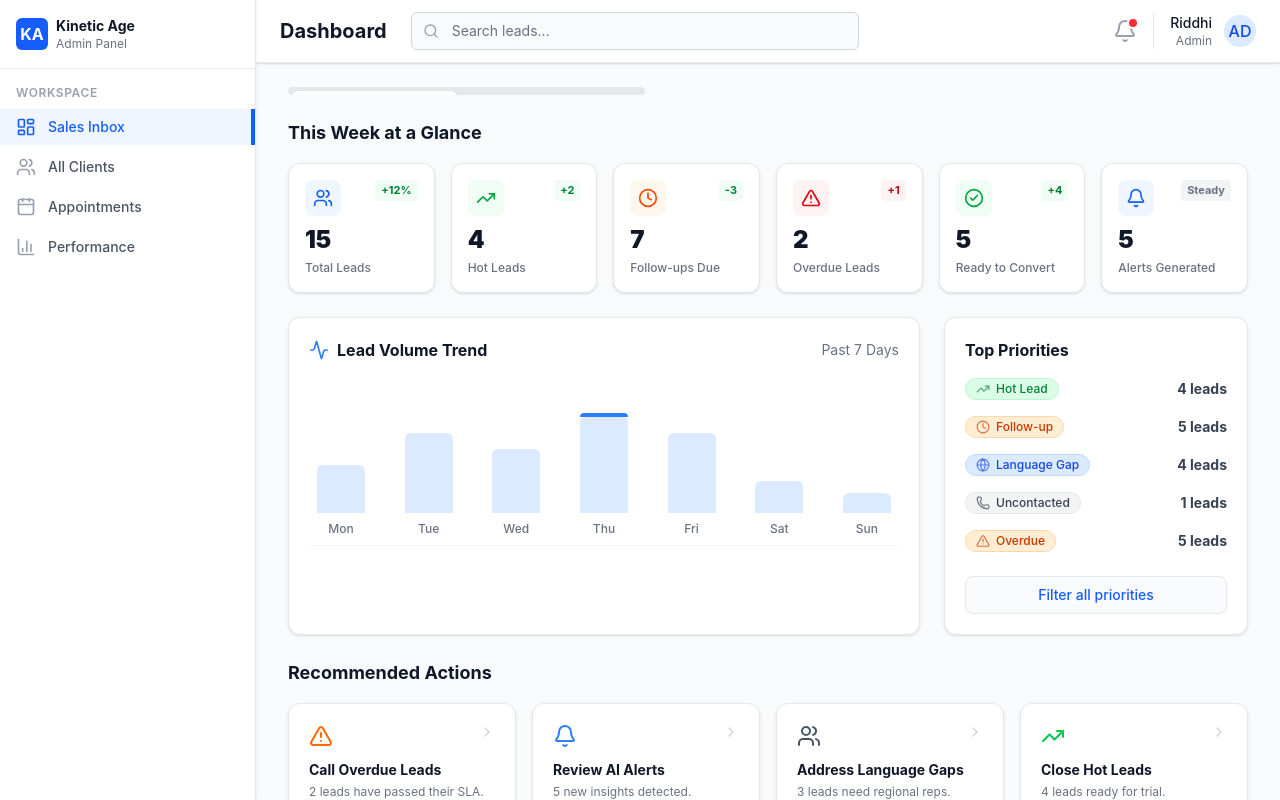
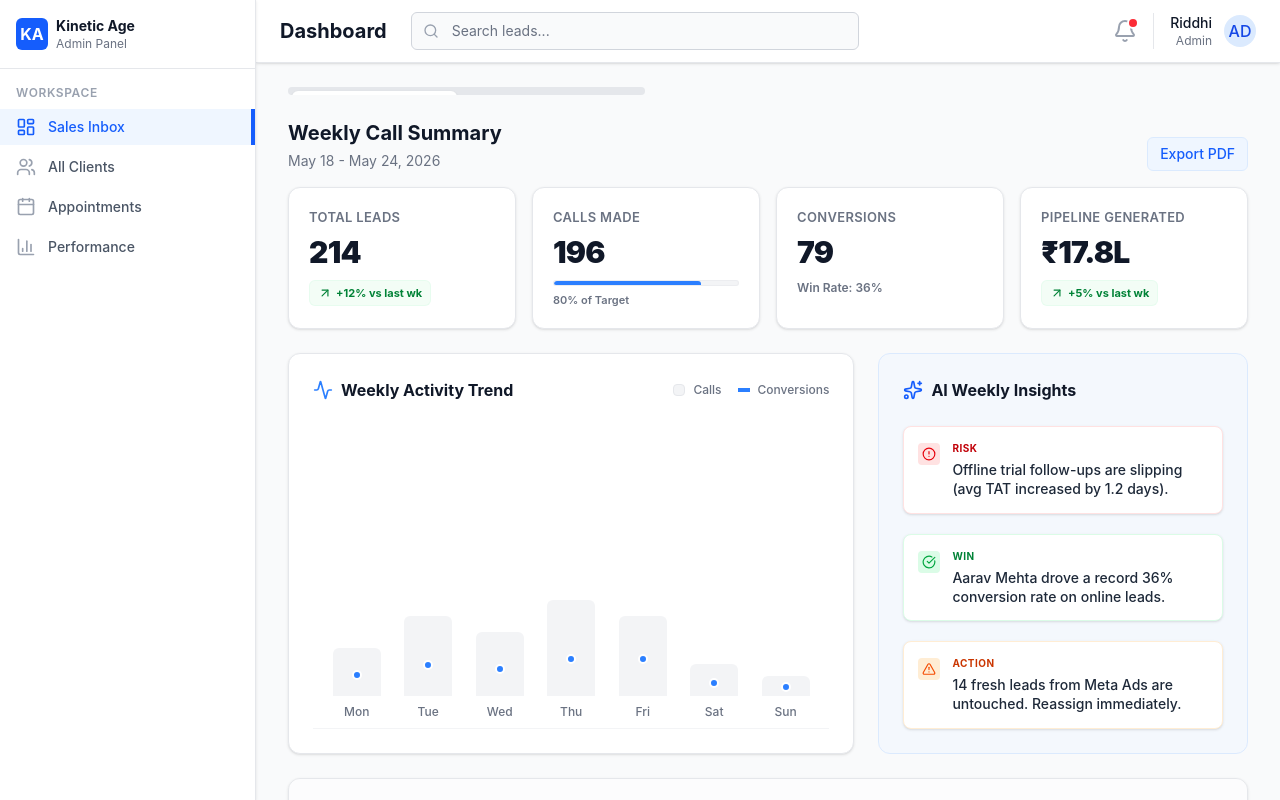
Before and after one commit to vidula18/kinetic-dashboard, a React (Vite) app: page / in a window 1280 px wide. Built offline with nearby package versions, Linux system fonts and the light colour scheme.

Commit message:
Redesign Weekly Summary Tab UX/UI

```diff
--- a/src/App.tsx
+++ b/src/App.tsx
@@ -9,7 +9,6 @@ import { QuickFilterBar } from './components/QuickFilterBar';
 import { AIAlertsTable } from './components/AIAlertsTable';
 import { FreshLeadsTable } from './components/FreshLeadsTable';
 import { WeeklySummary } from './components/WeeklySummary';
-import { MOCK_ALERTS } from './data/mockAlerts';
 
 export default function App() {
   const [activeTab, setActiveTab] = useState<'WeeklySummary' | 'Alerts' | 'Leads'>('WeeklySummary');
@@ -143,11 +142,7 @@ export default function App() {
         </div>
 
         {activeTab === 'WeeklySummary' && (
-          <WeeklySummary
-            leads={MOCK_LEADS}
-            alerts={MOCK_ALERTS}
-            onNavigateToTab={setActiveTab}
-          />
+          <WeeklySummary />
         )}
 
         {activeTab === 'Leads' && (
--- a/src/components/WeeklySummary.tsx
+++ b/src/components/WeeklySummary.tsx
@@ -1,133 +1,168 @@
-import { TrendingUp, Users, Clock, AlertTriangle, CheckCircle2, ChevronRight, Activity, Bell } from 'lucide-react';
-import { LabelPill } from './LabelPill';
-import { MOCK_LABELS } from '../data/labelConfig';
-import type { Lead } from '../data/mockLeads';
-import type { Alert } from '../data/mockAlerts';
+import { ArrowUpRight, ArrowDownRight, Sparkles, AlertCircle, CheckCircle, AlertTriangle, Activity } from 'lucide-react';
 
-interface WeeklySummaryProps {
-  leads: Lead[];
-  alerts: Alert[];
-  onNavigateToTab: (tab: 'Alerts' | 'Leads') => void;
-}
-
-export function WeeklySummary({ leads, alerts, onNavigateToTab }: WeeklySummaryProps) {
+export function WeeklySummary() {
   // Mock data for weekly trend
   const trendDays = [
-    { day: 'Mon', count: 12, height: 'h-12' },
-    { day: 'Tue', count: 19, height: 'h-20' },
-    { day: 'Wed', count: 15, height: 'h-16' },
-    { day: 'Thu', count: 24, height: 'h-24' },
-    { day: 'Fri', count: 18, height: 'h-20' },
-    { day: 'Sat', count: 8, height: 'h-8' },
-    { day: 'Sun', count: 5, height: 'h-5' },
+    { day: 'Mon', calls: 12, conversions: 4, height: 'h-12' },
+    { day: 'Tue', calls: 19, conversions: 6, height: 'h-20' },
+    { day: 'Wed', calls: 15, conversions: 5, height: 'h-16' },
+    { day: 'Thu', calls: 24, conversions: 8, height: 'h-24' },
+    { day: 'Fri', calls: 18, conversions: 7, height: 'h-20' },
+    { day: 'Sat', calls: 8, conversions: 2, height: 'h-8' },
+    { day: 'Sun', calls: 5, conversions: 1, height: 'h-5' },
+  ];
+
+  const teamPerformance = [
+    { name: 'Aarav Mehta', role: 'Sales', leads: 24, calls: 24, conversions: 8, winRate: 33, note: 'Strong discovery, weak trial push' },
+    { name: 'Priya Nair', role: 'Sales', leads: 18, calls: 18, conversions: 6, winRate: 33, note: 'Warm, empathetic calls' },
+    { name: 'Rohan Gupta', role: 'FSE', leads: 15, calls: 15, conversions: 9, winRate: 60, note: 'Thorough assessments' },
+    { name: 'Sneha Iyer', role: 'FSE', leads: 12, calls: 12, conversions: 7, winRate: 58, note: 'Needs clear next steps' },
   ];
 
   return (
     <div className="mx-4 sm:mx-6 lg:mx-8 mb-12 mt-4 space-y-6">
 
-      {/* 1. Summary Metrics */}
+      {/* 1. Band 1: Top KPI Strip */}
       <section>
-        <h2 className="text-lg font-bold text-gray-900 mb-4">This Week at a Glance</h2>
-        <div className="grid grid-cols-2 md:grid-cols-3 lg:grid-cols-6 gap-4">
-          <MetricCard title="Total Leads" value={leads.length.toString()} icon={Users} trend="+12%" trendUp={true} />
-          <MetricCard title="Hot Leads" value="4" icon={TrendingUp} trend="+2" trendUp={true} color="green" />
-          <MetricCard title="Follow-ups Due" value="7" icon={Clock} trend="-3" trendUp={true} color="orange" />
-          <MetricCard title="Overdue Leads" value="2" icon={AlertTriangle} trend="+1" trendUp={false} color="red" />
-          <MetricCard title="Ready to Convert" value="5" icon={CheckCircle2} trend="+4" trendUp={true} color="green" />
-          <MetricCard title="Alerts Generated" value={alerts.length.toString()} icon={Bell} trend="Steady" color="blue" />
+        <div className="flex justify-between items-end mb-4">
+          <div>
+            <h2 className="text-xl font-bold text-gray-900">Weekly Call Summary</h2>
+            <p className="text-sm text-gray-500 mt-1">May 18 - May 24, 2026</p>
+          </div>
+          <button className="text-sm font-medium text-blue-600 hover:text-blue-700 bg-blue-50 px-3 py-1.5 rounded-md transition-colors border border-blue-100">
+            Export PDF
+          </button>
+        </div>
+
+        <div className="grid grid-cols-1 sm:grid-cols-2 lg:grid-cols-4 gap-4">
+          <MetricCard title="Total Leads" value="214" trend="+12% vs last wk" trendUp={true} color="blue" />
+          <MetricCard title="Calls Made" value="196" subtext="80% of Target" progress={80} color="blue" />
+          <MetricCard title="Conversions" value="79" subtext="Win Rate: 36%" color="green" />
+          <MetricCard title="Pipeline Generated" value="₹17.8L" trend="+5% vs last wk" trendUp={true} color="purple" />
         </div>
       </section>
 
-      <div className="grid grid-cols-1 lg:grid-cols-3 gap-6">
+      {/* 2. Band 2: Trends & AI Insights */}
+      <div className="grid grid-cols-1 lg:grid-cols-5 gap-6">
 
-        {/* 2. Trend / Activity Section */}
-        <section className="bg-white rounded-xl shadow-sm border border-gray-200 p-5 lg:col-span-2">
+        {/* Left Column: Visual Trend Chart (3 cols) */}
+        <section className="bg-white rounded-xl shadow-sm border border-gray-200 p-6 lg:col-span-3 flex flex-col">
           <div className="flex justify-between items-center mb-6">
             <h3 className="text-base font-bold text-gray-900 flex items-center">
-              <Activity className="w-5 h-5 mr-2 text-blue-500" /> Lead Volume Trend
+              <Activity className="w-5 h-5 mr-2 text-blue-500" /> Weekly Activity Trend
             </h3>
-            <span className="text-sm text-gray-500">Past 7 Days</span>
+            <div className="flex items-center space-x-4 text-xs font-medium text-gray-500">
+              <div className="flex items-center"><span className="w-3 h-3 rounded-sm bg-gray-100 border border-gray-200 mr-2"></span>Calls</div>
+              <div className="flex items-center"><span className="w-3 h-1 bg-blue-500 mr-2"></span>Conversions</div>
+            </div>
           </div>
 
-          <div className="flex items-end justify-between h-40 pt-4 border-b border-gray-100 pb-2 px-2">
+          <div className="flex items-end justify-between flex-1 pt-4 border-b border-gray-100 pb-2 px-2 relative mt-4">
             {trendDays.map((stat, idx) => (
-              <div key={idx} className="flex flex-col items-center gap-2 group">
-                <span className="text-xs font-bold text-gray-400 opacity-0 group-hover:opacity-100 transition-opacity">
-                  {stat.count}
-                </span>
-                <div className={`w-8 sm:w-12 bg-blue-100 hover:bg-blue-500 rounded-t-md transition-colors ${stat.height} relative`}>
-                  {idx === 3 && ( // Highlight peak day
-                    <div className="absolute -top-1 left-0 w-full h-1 bg-blue-500 rounded-t-md"></div>
-                  )}
+              <div key={idx} className="flex flex-col items-center gap-2 w-full group">
+                <div className="relative w-full flex justify-center">
+                   {/* Bar for calls */}
+                   <div className={`w-8 sm:w-12 bg-gray-100 rounded-t-md relative ${stat.height} group-hover:bg-gray-200 transition-colors`}>
+                     {/* Floating tooltip for values */}
+                     <div className="absolute -top-8 left-1/2 -translate-x-1/2 bg-gray-800 text-white text-[10px] font-bold py-1 px-2 rounded opacity-0 group-hover:opacity-100 transition-opacity whitespace-nowrap pointer-events-none z-20">
+                       {stat.calls} Calls, {stat.conversions} Conv
+                     </div>
+                   </div>
+                   {/* Dot for conversions overlaying the bar */}
+                   <div
+                     className="absolute left-1/2 -translate-x-1/2 w-2.5 h-2.5 rounded-full bg-blue-500 border-2 border-white z-10"
+                     style={{ bottom: `${(stat.conversions / stat.calls) * 100}%` }}
+                   ></div>
                 </div>
                 <span className="text-xs font-medium text-gray-500">{stat.day}</span>
               </div>
             ))}
+
+            {/* Fake SVG line connecting conversion dots to simulate a combo chart */}
+            <svg className="absolute inset-0 w-full h-full pointer-events-none pb-8" preserveAspectRatio="none">
+              {/* Very rough approximation curve for visual flair only */}
+              <path d="M 7% 85% L 21% 75% L 35% 80% L 50% 65% L 64% 70% L 78% 90% L 93% 95%" fill="none" stroke="#3b82f6" strokeWidth="2" strokeDasharray="4 4" className="opacity-40" />
+            </svg>
           </div>
         </section>
 
-        {/* 3. Priority Breakdown */}
-        <section className="bg-white rounded-xl shadow-sm border border-gray-200 p-5">
-          <h3 className="text-base font-bold text-gray-900 mb-4">Top Priorities</h3>
-          <div className="space-y-4">
-            {MOCK_LABELS.slice(0, 5).map((label, idx) => {
-              const Icon = label.icon;
-              return (
-                <div key={idx} className="flex items-center justify-between">
-                  <div className="flex items-center">
-                    <LabelPill color={label.color}>
-                      <Icon className="w-3.5 h-3.5 mr-1.5 opacity-70" />
-                      {label.text}
-                    </LabelPill>
-                  </div>
-                  <span className="text-sm font-bold text-gray-700">
-                    {Math.floor(Math.random() * 5) + 1} leads
-                  </span>
-                </div>
-              );
-            })}
+        {/* Right Column: AI Insights (2 cols) */}
+        <section className="bg-blue-50/50 rounded-xl border border-blue-100 p-6 lg:col-span-2">
+          <div className="flex items-center mb-6">
+            <Sparkles className="w-5 h-5 text-blue-600 mr-2" />
+            <h3 className="text-base font-bold text-gray-900">AI Weekly Insights</h3>
           </div>
-          <button
-            onClick={() => onNavigateToTab('Leads')}
-            className="w-full mt-6 py-2 px-4 bg-gray-50 hover:bg-gray-100 text-sm font-medium text-blue-600 rounded-lg transition-colors border border-gray-200"
-          >
-            Filter all priorities
-          </button>
+
+          <div className="space-y-5">
+            <div className="flex items-start bg-white p-3.5 rounded-lg border border-red-100 shadow-sm">
+              <div className="p-1 bg-red-100 rounded text-red-600 mt-0.5 mr-3 flex-shrink-0">
+                <AlertCircle className="w-3.5 h-3.5" />
+              </div>
+              <div>
+                <span className="text-[10px] font-bold text-red-700 uppercase tracking-wider block mb-1">Risk</span>
+                <p className="text-sm text-gray-800 leading-snug font-medium">Offline trial follow-ups are slipping (avg TAT increased by 1.2 days).</p>
+              </div>
+            </div>
+
+            <div className="flex items-start bg-white p-3.5 rounded-lg border border-green-100 shadow-sm">
+              <div className="p-1 bg-green-100 rounded text-green-600 mt-0.5 mr-3 flex-shrink-0">
+                <CheckCircle className="w-3.5 h-3.5" />
+              </div>
+              <div>
+                <span className="text-[10px] font-bold text-green-700 uppercase tracking-wider block mb-1">Win</span>
+                <p className="text-sm text-gray-800 leading-snug font-medium">Aarav Mehta drove a record 36% conversion rate on online leads.</p>
+              </div>
+            </div>
+
+            <div className="flex items-start bg-white p-3.5 rounded-lg border border-orange-100 shadow-sm">
+              <div className="p-1 bg-orange-100 rounded text-orange-600 mt-0.5 mr-3 flex-shrink-0">
+                <AlertTriangle className="w-3.5 h-3.5" />
+              </div>
+              <div>
+                <span className="text-[10px] font-bold text-orange-700 uppercase tracking-wider block mb-1">Action</span>
+                <p className="text-sm text-gray-800 leading-snug font-medium">14 fresh leads from Meta Ads are untouched. Reassign immediately.</p>
+              </div>
+            </div>
+          </div>
         </section>
       </div>
 
-      {/* 4. Top Actions */}
-      <section>
-        <h2 className="text-lg font-bold text-gray-900 mb-4">Recommended Actions</h2>
-        <div className="grid grid-cols-1 sm:grid-cols-2 lg:grid-cols-4 gap-4">
-          <ActionBlock
-            title="Call Overdue Leads"
-            desc="2 leads have passed their SLA."
-            icon={AlertTriangle}
-            color="orange"
-            onClick={() => onNavigateToTab('Leads')}
-          />
-          <ActionBlock
-            title="Review AI Alerts"
-            desc={`${alerts.length} new insights detected.`}
-            icon={Bell}
-            color="blue"
-            onClick={() => onNavigateToTab('Alerts')}
-          />
-          <ActionBlock
-            title="Address Language Gaps"
-            desc="3 leads need regional reps."
-            icon={Users}
-            color="gray"
-            onClick={() => onNavigateToTab('Leads')}
-          />
-          <ActionBlock
-            title="Close Hot Leads"
-            desc="4 leads ready for trial."
-            icon={TrendingUp}
-            color="green"
-            onClick={() => onNavigateToTab('Leads')}
-          />
+      {/* 3. Band 3: Team Breakdown */}
+      <section className="bg-white rounded-xl shadow-sm border border-gray-200 overflow-hidden">
+        <div className="px-6 py-5 border-b border-gray-200 flex justify-between items-center bg-gray-50/50">
+          <h3 className="text-base font-bold text-gray-900">Team Performance Breakdown</h3>
+        </div>
+        <div className="overflow-x-auto">
+          <table className="w-full text-left border-collapse">
+            <thead>
+              <tr className="border-b border-gray-200 text-[11px] uppercase tracking-wider text-gray-500 font-bold bg-white">
+                <th className="px-6 py-4">Rep Name</th>
+                <th className="px-6 py-4">Role</th>
+                <th className="px-6 py-4 text-right">Leads Handled</th>
+                <th className="px-6 py-4 text-right">Calls Made</th>
+                <th className="px-6 py-4 text-right">Conversions</th>
+                <th className="px-6 py-4 text-right">Win Rate</th>
+                <th className="px-6 py-4">AI Performance Note</th>
+              </tr>
+            </thead>
+            <tbody className="divide-y divide-gray-100">
+              {teamPerformance.map((rep, idx) => (
+                <tr key={idx} className="hover:bg-gray-50 transition-colors bg-white">
+                  <td className="px-6 py-4 whitespace-nowrap font-bold text-sm text-gray-900">{rep.name}</td>
+                  <td className="px-6 py-4 whitespace-nowrap">
+                    <span className={`text-[11px] font-bold px-2.5 py-1 rounded-full ${rep.role === 'Sales' ? 'bg-blue-50 text-blue-700 border border-blue-100' : 'bg-purple-50 text-purple-700 border border-purple-100'}`}>
+                      {rep.role}
+                    </span>
+                  </td>
+                  <td className="px-6 py-4 whitespace-nowrap text-sm text-gray-600 font-mono text-right">{rep.leads}</td>
+                  <td className="px-6 py-4 whitespace-nowrap text-sm text-gray-600 font-mono text-right">{rep.calls}</td>
+                  <td className="px-6 py-4 whitespace-nowrap text-sm text-gray-900 font-bold font-mono text-right">{rep.conversions}</td>
+                  <td className="px-6 py-4 whitespace-nowrap text-sm text-gray-900 font-bold font-mono text-right">{rep.winRate}%</td>
+                  <td className="px-6 py-4 text-sm text-gray-600 truncate max-w-[200px]" title={rep.note}>{rep.note}</td>
+                </tr>
+              ))}
+            </tbody>
+          </table>
         </div>
       </section>
 
@@ -135,63 +170,40 @@ export function WeeklySummary({ leads, alerts, onNavigateToTab }: WeeklySummaryP
   );
 }
 
-function MetricCard({ title, value, icon: Icon, trend, trendUp, color = 'blue' }: any) {
+function MetricCard({ title, value, trend, trendUp, subtext, progress, color = 'blue' }: any) {
   const colorMap: any = {
-    blue: 'text-blue-600 bg-blue-50',
-    green: 'text-green-600 bg-green-50',
-    orange: 'text-orange-600 bg-orange-50',
-    red: 'text-red-600 bg-red-50',
+    blue: 'border-gray-200',
+    green: 'border-gray-200',
+    purple: 'border-gray-200',
+    red: 'border-gray-200',
   };
 
   return (
-    <div className="bg-white rounded-xl shadow-sm border border-gray-200 p-4">
-      <div className="flex justify-between items-start mb-2">
-        <div className={`p-2 rounded-lg ${colorMap[color]}`}>
-          <Icon className="w-5 h-5" />
+    <div className={`bg-white rounded-xl shadow-sm border ${colorMap[color]} p-5`}>
+      <div className="text-[13px] font-semibold text-gray-500 mb-1.5 uppercase tracking-wide">{title}</div>
+      <div className="text-3xl font-black text-gray-900 tracking-tight mb-2.5">{value}</div>
+
+      {trend && (
+        <div className={`inline-flex items-center text-[11px] font-bold px-2 py-1 rounded-md ${
+          trendUp ? 'text-green-700 bg-green-50/80 border border-green-100/50' : 'text-red-700 bg-red-50/80 border border-red-100/50'
+        }`}>
+          {trendUp ? <ArrowUpRight className="w-3.5 h-3.5 mr-1" /> : <ArrowDownRight className="w-3.5 h-3.5 mr-1" />}
+          {trend}
         </div>
-        {trend && (
-          <span className={`text-[11px] font-bold px-1.5 py-0.5 rounded ${
-            trendUp === true ? 'text-green-700 bg-green-50' :
-            trendUp === false ? 'text-red-700 bg-red-50' : 'text-gray-500 bg-gray-100'
-          }`}>
-            {trend}
-          </span>
-        )}
-      </div>
-      <div>
-        <div className="text-2xl font-black text-gray-900">{value}</div>
-        <div className="text-xs font-medium text-gray-500 mt-1">{title}</div>
-      </div>
+      )}
+
+      {subtext && !progress && (
+        <div className="text-xs font-semibold text-gray-500 mt-1">{subtext}</div>
+      )}
+
+      {progress && (
+        <div className="mt-2">
+          <div className="w-full bg-gray-100 rounded-full h-1.5 mb-1.5 overflow-hidden border border-gray-200/50">
+            <div className={`h-1.5 rounded-full ${color === 'blue' ? 'bg-blue-500' : 'bg-green-500'}`} style={{ width: `${progress}%` }}></div>
+          </div>
+          <div className="text-[11px] font-semibold text-gray-500">{subtext}</div>
+        </div>
+      )}
     </div>
   );
 }
-
-function ActionBlock({ title, desc, icon: Icon, color, onClick }: any) {
-  const hoverBorder: any = {
-    blue: 'hover:border-blue-300',
-    green: 'hover:border-green-300',
-    orange: 'hover:border-orange-300',
-    gray: 'hover:border-gray-400',
-  };
-
-  const iconColor: any = {
-    blue: 'text-blue-500',
-    green: 'text-green-500',
-    orange: 'text-orange-500',
-    gray: 'text-gray-600',
-  };
-
-  return (
-    <div
-      onClick={onClick}
-      className={`bg-white rounded-xl shadow-sm border border-gray-200 p-5 cursor-pointer transition-all duration-200 hover:shadow-md group ${hoverBorder[color]}`}
-    >
-      <div className="flex justify-between items-start mb-3">
-        <Icon className={`w-6 h-6 ${iconColor[color]}`} />
-        <ChevronRight className="w-4 h-4 text-gray-300 group-hover:text-gray-500 transition-colors" />
-      </div>
-      <h4 className="text-sm font-bold text-gray-900 mb-1">{title}</h4>
-      <p className="text-xs text-gray-500">{desc}</p>
-    </div>
-  );
-}
```
